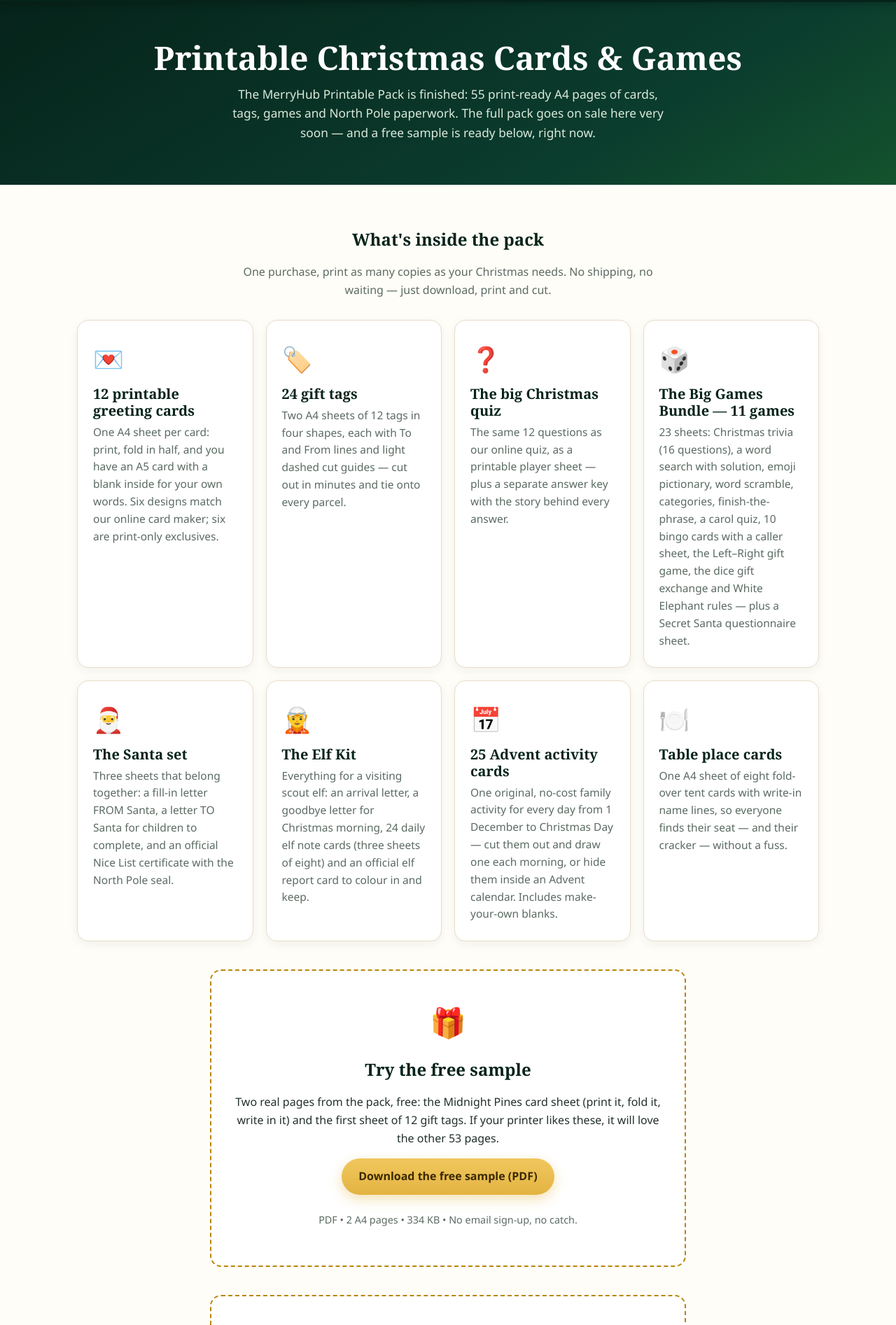
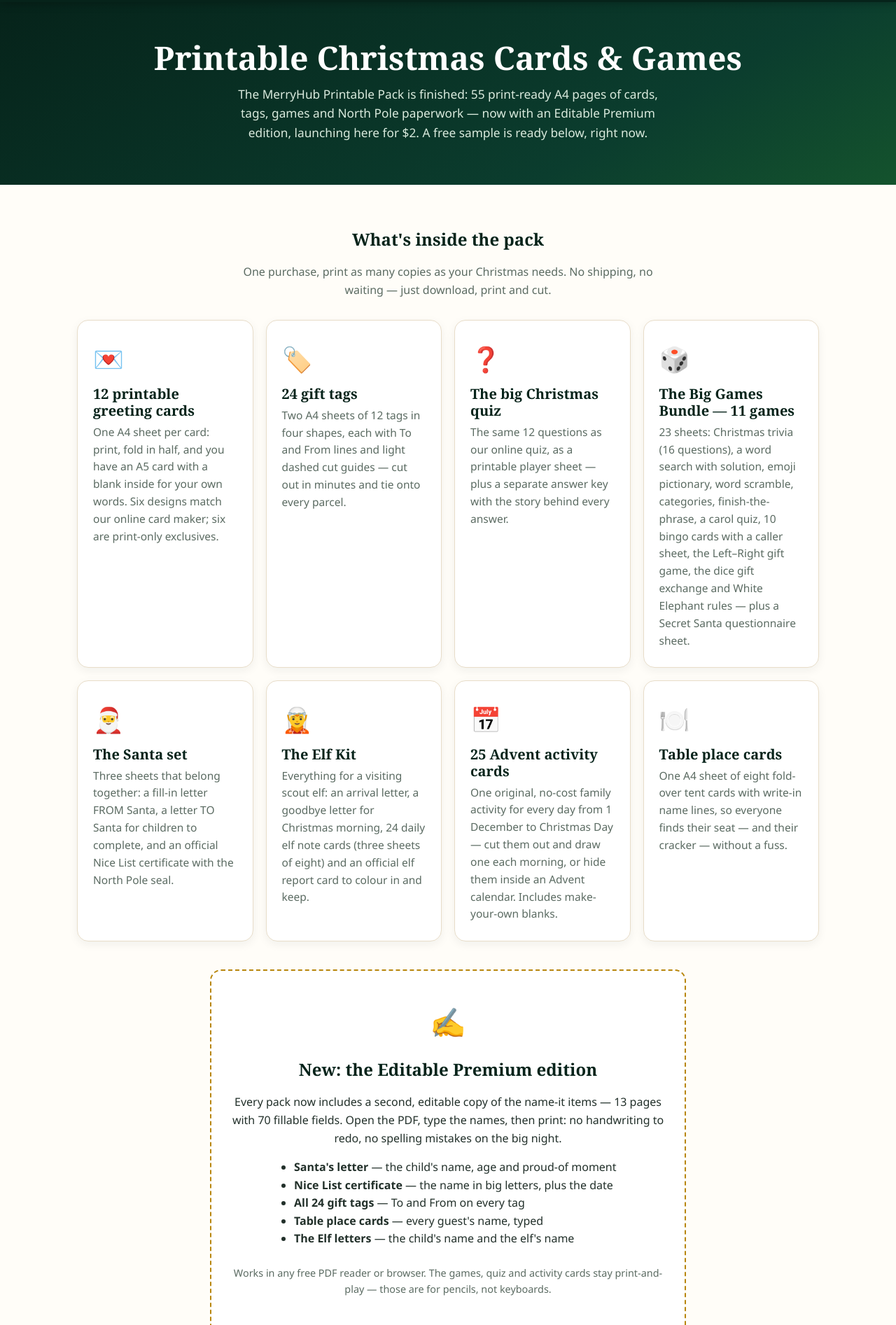
Before and after one commit to MuhammedTauseef/merryhub, a Next.js app: page /printables in a window 1280 px wide. Shown: the part 100-1993 px from the top of the page at 70% size. Built offline with nearby package versions, Linux system fonts and the light colour scheme.

Commit message:
Printables: feature the Editable Premium edition

```diff
--- a/app/printables/page.tsx
+++ b/app/printables/page.tsx
@@ -10,10 +10,10 @@
   path: "/printables",
   title: "Printable Christmas Cards, Gift Tags, Games, Elf Kit & Advent Cards — Free Sample",
   description:
-    "The MerryHub Printable Pack is ready: 55 print-ready A4 pages — 12 greeting cards, 24 gift tags, the big quiz, an 11-game bundle, Santa letters with a Nice List certificate, the Elf Kit and 25 Advent activity cards. Download the free sample now.",
+    "The MerryHub Printable Pack is ready: 55 print-ready A4 pages — 12 greeting cards, 24 gift tags, the big quiz, an 11-game bundle, Santa letters with a Nice List certificate, the Elf Kit and 25 Advent activity cards — plus an Editable Premium edition you can type names into before printing. Download the free sample now.",
   ogTitle: "Printable Christmas Cards, Games & Elf Kit — Free Sample",
   ogDescription:
-    "55 pages of print-at-home Christmas joy: cards, tags, games, Santa letters, an Elf Kit and Advent activity cards. Free sample available right now.",
+    "55 pages of print-at-home Christmas joy: cards, tags, games, Santa letters, an Elf Kit and Advent activity cards — plus an editable edition for typed names. Free sample available right now.",
 });
 
 const PACK_CONTENTS = [
@@ -67,8 +67,8 @@
           <h1>Printable Christmas Cards & Games</h1>
           <p>
             The MerryHub Printable Pack is finished: 55 print-ready A4 pages of cards, tags,
-            games and North Pole paperwork. The full pack goes on sale here very soon — and a
-            free sample is ready below, right now.
+            games and North Pole paperwork — now with an Editable Premium edition, launching
+            here for $2. A free sample is ready below, right now.
           </p>
         </div>
       </section>
@@ -89,6 +89,29 @@
                 <p>{item.text}</p>
               </div>
             ))}
+          </div>
+
+          <div className="coming-soon mt-40">
+            <div style={{ fontSize: "2.6rem" }} aria-hidden="true">
+              ✍️
+            </div>
+            <h2>New: the Editable Premium edition</h2>
+            <p>
+              Every pack now includes a second, editable copy of the name-it items — 13 pages
+              with 70 fillable fields. Open the PDF, type the names, then print: no handwriting
+              to redo, no spelling mistakes on the big night.
+            </p>
+            <ul style={{ textAlign: "left", maxWidth: 520, margin: "0 auto" }}>
+              <li><strong>Santa&apos;s letter</strong> — the child&apos;s name, age and proud-of moment</li>
+              <li><strong>Nice List certificate</strong> — the name in big letters, plus the date</li>
+              <li><strong>All 24 gift tags</strong> — To and From on every tag</li>
+              <li><strong>Table place cards</strong> — every guest&apos;s name, typed</li>
+              <li><strong>The Elf letters</strong> — the child&apos;s name and the elf&apos;s name</li>
+            </ul>
+            <p className="hint mt-24">
+              Works in any free PDF reader or browser. The games, quiz and activity cards stay
+              print-and-play — those are for pencils, not keyboards.
+            </p>
           </div>
 
           <div className="coming-soon mt-40">
```
